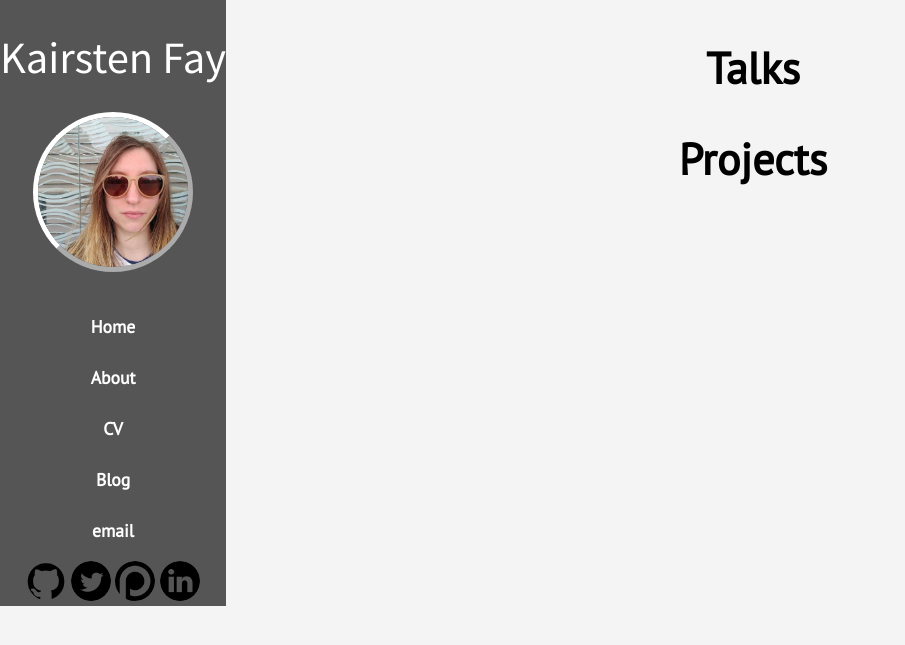
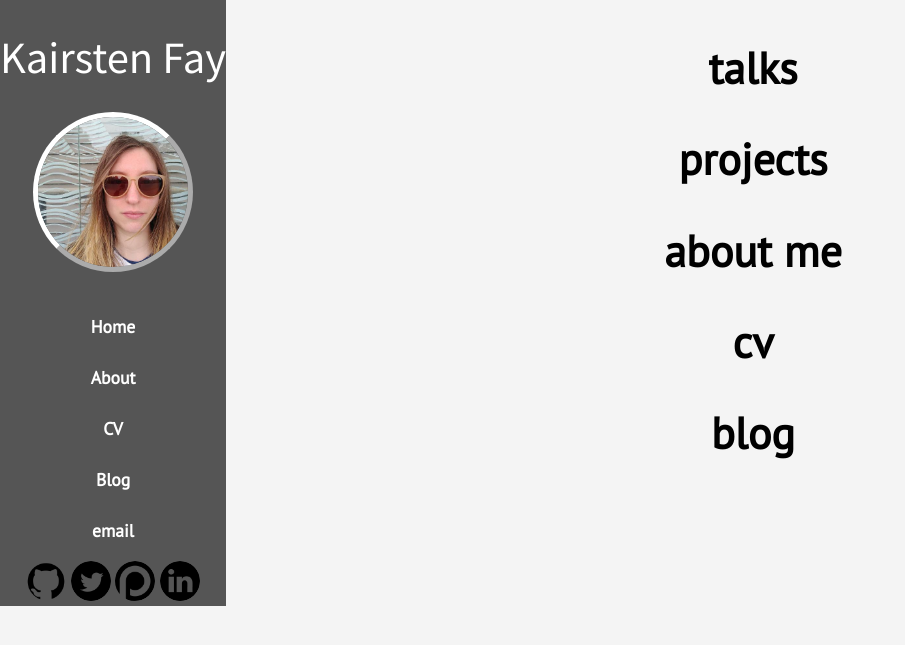
Before and after one commit to kairstenfay/kairstenfay.github.io, a Jekyll site: the page built from index.html, in a window 1280 px wide. Shown: the top 645 px of the page, without its empty margins (0-905 px from the left). Built offline with Jekyll 4.4.1, drawn with Linux system fonts in a browser that asks for light colours.

Commit message:
Link out to all pages from home

```diff
--- a/index.html
+++ b/index.html
@@ -6,9 +6,15 @@
 <!-- Kairsten Fay Seattle Washington Data Science Data Scientist Data Analyst entry level junior female woman science
 biology research health environment sciences environmental ecology academic machine learning visualization
 statistical analysis inference computer science software engineer ui ux fullstack react full-stack frontend front-end -->
-    <h2><a href="/talks">Talks</a></h2>
+    <h2><a href="/talks">talks</a></h2>
 
-    <h2><a href="/projects">Projects</a></h2>
+    <h2><a href="/projects">projects</a></h2>
+
+    <h2><a href="/about">about me</a></h2>
+
+    <h2><a href="/cv">cv</a></h2>
+
+    <h2><a href="/blog">blog</a></h2>
 
     <!-- <h2>Writings</h2>
     <div id="writings" class="portfolio-section text-based"> -->
```
